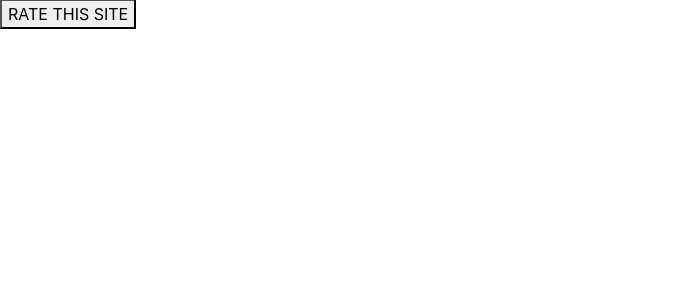
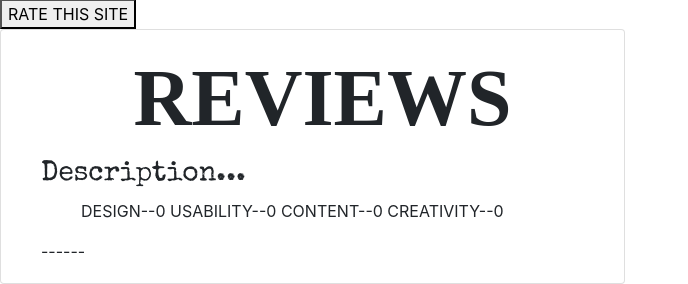
Before and after one commit to Nasseh123/rateme, a Django app: page /site/1 in a window 1280 px wide. Shown: the part 1204-1488 px from the top of the page, without its empty margins (0-688 px from the left). Before the commit the page ends 1233 px from the top, so only its background shows below. Run offline with Django 3.2, Linux system fonts and the light colour scheme; tables that the repository leaves empty hold one stand-in row (values such as "Sample post"); grey boxes marked "Sample" are stand-in pictures; some libraries are stand-ins or nearby versions; some web fonts are replaced.

Commit message:
Styled for the reviews section and rendered the values from the database to the html view

```diff
--- a/projects/models.py
+++ b/projects/models.py
@@ -85,6 +85,11 @@ class ratings(models.Model):
 
 
     @classmethod
-    def getinstance(cls,projects):
-        webaaps=cls.objects.filter(webapp=projects).first()
+    def getinstance(cls,webapp_id):
+        webaaps=cls.objects.filter(webapp=webapp_id).first()
         return webaaps
+
+    @classmethod
+    def getall(cls,webapp_id):
+        weball=cls.objects.filter(webapp=webapp_id)
+        return weball
--- a/projects/templates/site.html
+++ b/projects/templates/site.html
@@ -101,10 +101,30 @@
 
 </div>
 
+<!-- **************************JUDGES************8 -->
+<div class="row">
+  <div class="col-sm-6">
+    <div class="card">
+      <div class="card-body descal">
+        <h5 class="card-title descheader">REVIEWS</h5>
+        <h3 class="desc">Description...</h3>
+        {%for rate in rates%}
+        <ul>
+
+          <li>DESIGN--{{rate.rate_by_design}}</li>
+          <li>USABILITY--{{rate.rate_by_usability}}</li>
+          <li>CONTENT--{{rate.rate_by_content}}</li>
+          <li>CREATIVITY--{{rate.rate_by_creativity}}</li>
+
+        </ul>
+        {%endfor%}
+        <p class="card-text">------</p>
 
 
+      </div>
+    </div>
+  </div>
 </div>
-
 
 {% endblock %}
 {%block scripts%}
--- a/projects/views.py
+++ b/projects/views.py
@@ -21,12 +21,13 @@ def site(request,webapp_id):
             rating.user_id=currentuser.id
             rating.webapp_id=webapp_id
             rating.save()
-            message='unsuccesful'
+            message='succesful rated!'
         return redirect('site' ,webapp_id=webapp_id)
     else:
         message='unsuccesful'
         form=ratingsform()
-    return render(request,'site.html',{'projects':projects,'form':form})
+    rates=ratings.getall(webapp_id)
+    return render(request,'site.html',{'projects':projects,'form':form,'rates':rates})
 
 def profile(request,username):
     current_user = request.user
--- a/static/site/site.css
+++ b/static/site/site.css
@@ -57,3 +57,6 @@
     font-family: 'ZCOOL XiaoWei', serif;
     font-size: 60px;
   }
+  ul li{
+    display: inline;
+  }
```
